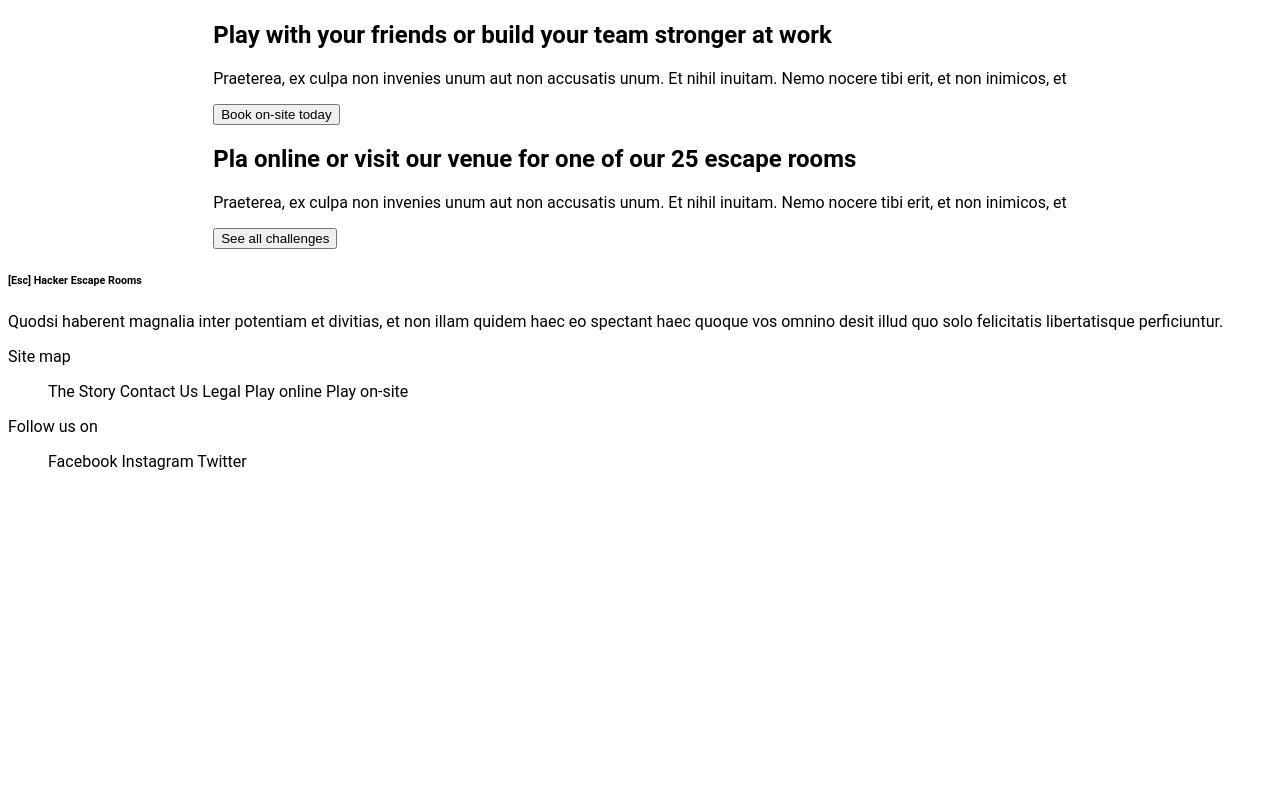
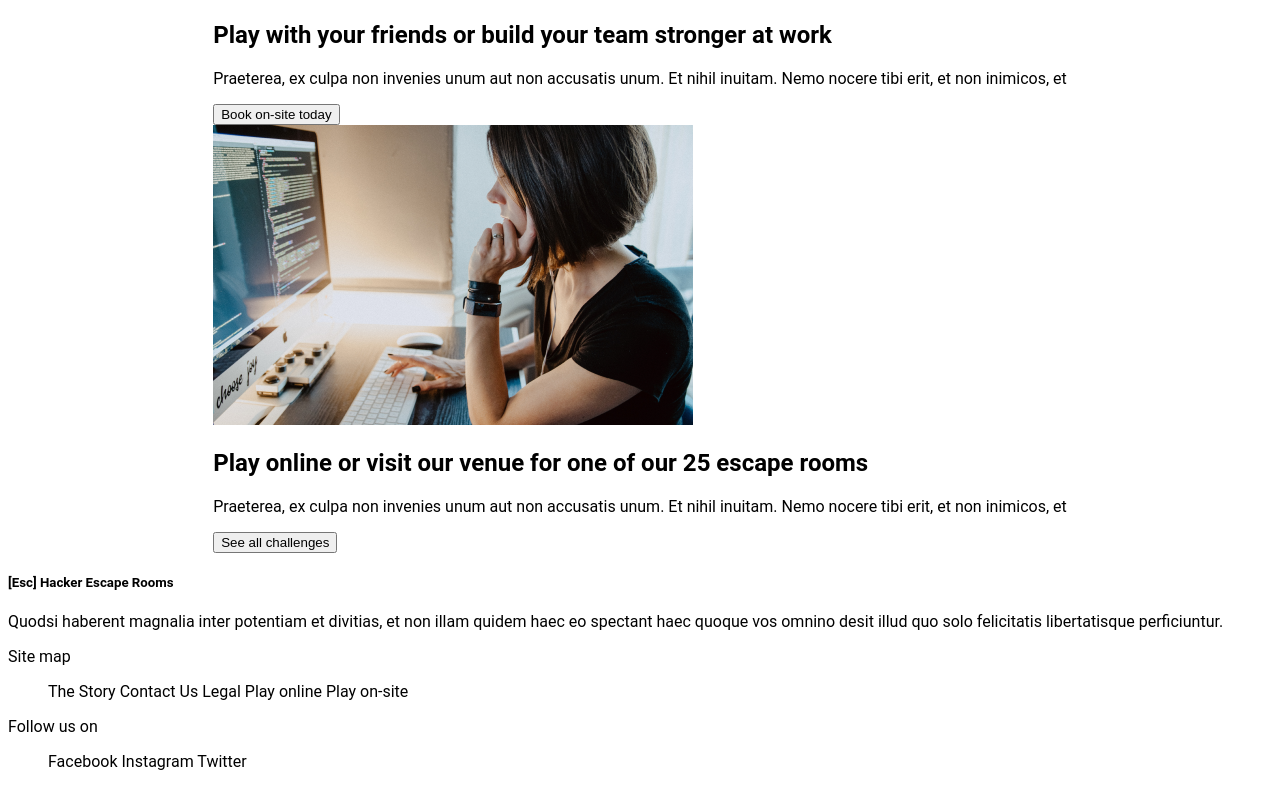
Before and after one commit to NordicNomadicLife/Esc-Escape-Rooms, a plain HTML site: page index.html in a window 1280 px wide. Shown: the part 2224-3011 px from the top of the page. Before the commit the page ends 2711 px from the top, so only its background shows below. Drawn offline with Linux system fonts and the light colour scheme; a script that the page names is missing.

Commit message:
small changes

```diff
--- a/index.html
+++ b/index.html
@@ -111,8 +111,9 @@
     </div>
 
     <div class="allChallenges">
+      <img src="bilder/kelly-sikkema-YK0HPwWDJ1I-unsplash 1.png"/>
       <h2 class="allChallengesText">
-        Pla online or visit our venue for one of our 25 escape rooms
+        Play online or visit our venue for one of our 25 escape rooms
       </h2>
       <p class="allChallengesTextSmall">
         Praeterea, ex culpa non invenies unum aut non accusatis unum. Et nihil inuitam. Nemo nocere tibi erit, et non
@@ -129,7 +130,7 @@
   <footer>
 
     <div class="footerText">
-      <h6 class="footerName">
+      <h5 class="footerName">
         [Esc] Hacker Escape Rooms
       </h6>
       <p class="footerTextSmall">
```
